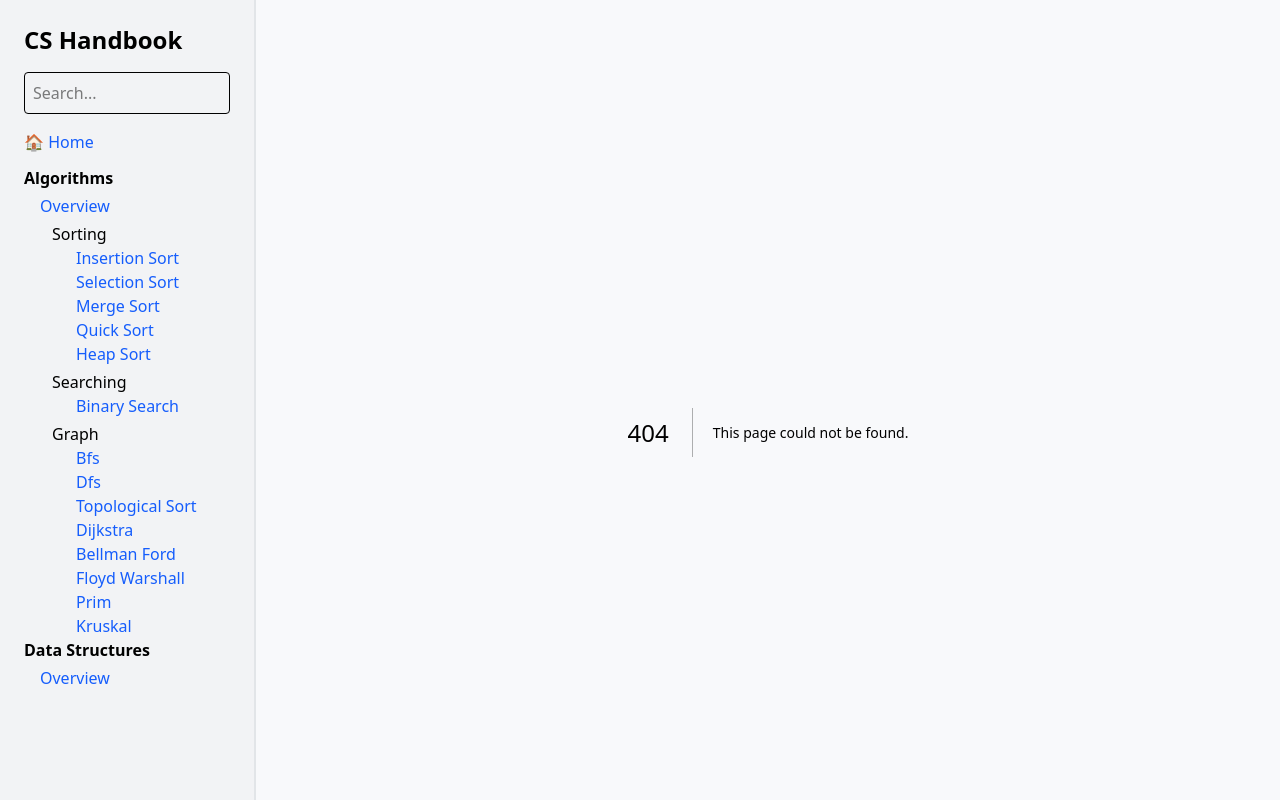
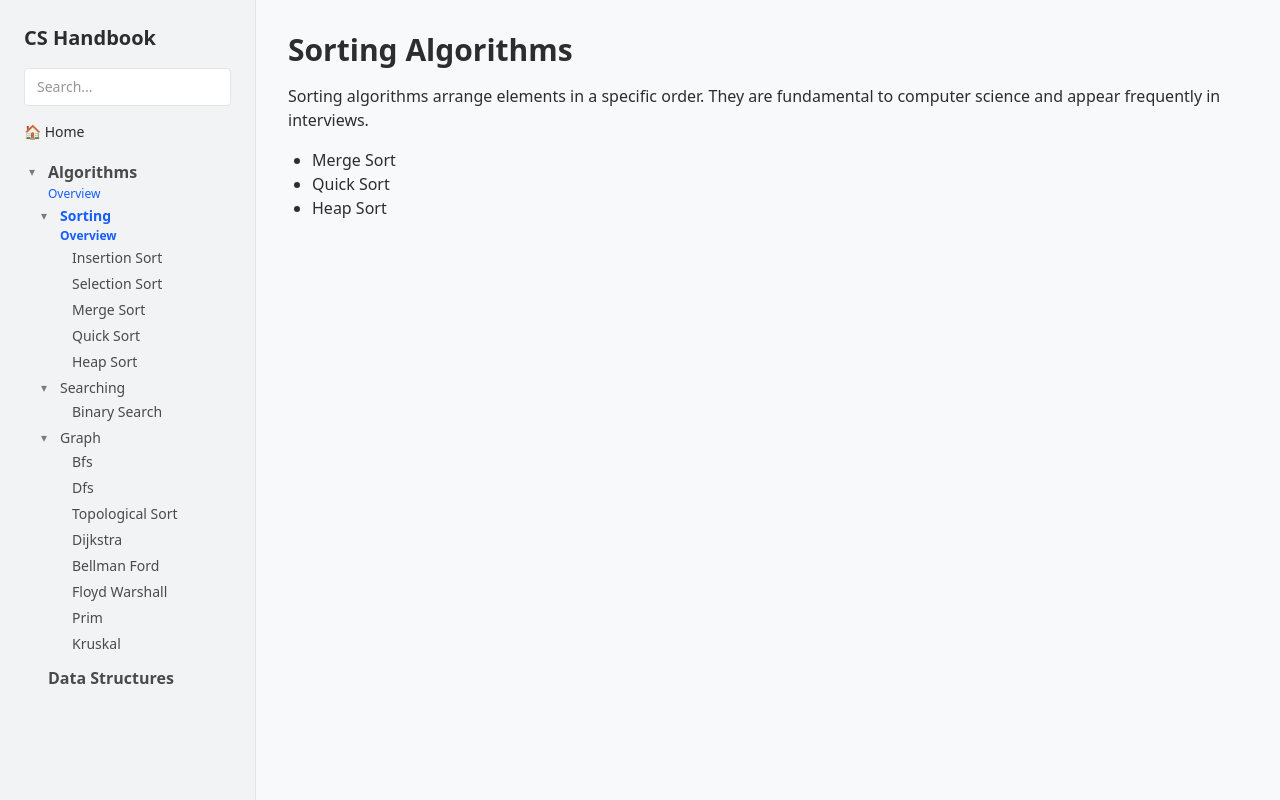
Before and after one commit to Chrainx/CS-Handbook, a Next.js app: page /algorithms/sorting in a window 1280 px wide. Before the commit this address had no page. Built offline with nearby package versions, Linux system fonts and the light colour scheme.

Commit message:
feat: add highlighter in current page

```diff
--- /dev/null
+++ b/src/app/algorithms/sorting/page.tsx
@@ -0,0 +1,17 @@
+export default function Page() {
+  return (
+    <div>
+      <h1 className="text-3xl font-bold mb-4">Sorting Algorithms</h1>
+      <p>
+        Sorting algorithms arrange elements in a specific order. They are
+        fundamental to computer science and appear frequently in interviews.
+      </p>
+
+      <ul className="list-disc ml-6 mt-4">
+        <li>Merge Sort</li>
+        <li>Quick Sort</li>
+        <li>Heap Sort</li>
+      </ul>
+    </div>
+  )
+}
--- a/src/app/layout.tsx
+++ b/src/app/layout.tsx
@@ -11,16 +11,12 @@ export default function RootLayout({
 
   return (
     <html lang="en">
-      <body className="flex h-screen w-screen overflow-hidden">
-        {/* FIXED SIDEBAR */}
-        <aside className="w-64 h-full overflow-y-auto bg-(--bg-sidebar) border-r border-(--border-soft)">
+      <body className="h-screen w-screen overflow-hidden flex">
+        <aside className="w-64 h-full">
           <Sidebar nav={nav} />
         </aside>
 
-        {/* SCROLLABLE PAGE CONTENT */}
-        <main className="flex-1 h-full overflow-y-auto p-8 bg-(--bg)">
-          {children}
-        </main>
+        <main className="flex-1 h-full overflow-y-auto p-8">{children}</main>
       </body>
     </html>
   )
--- a/src/components/sidebar.tsx
+++ b/src/components/sidebar.tsx
@@ -1,112 +1,131 @@
 'use client'
 
 import Link from 'next/link'
-import { useState } from 'react'
+import { useMemo, useState } from 'react'
 import { NavItem } from '@/utils/getNavigation'
+import { usePathname } from 'next/navigation'
 
-/* ---------------------------------------------
-   FILTER TREE FUNCTION (fix for your error)
----------------------------------------------- */
 function filterTree(tree: NavItem[], query: string): NavItem[] {
   if (!query.trim()) return tree
-
-  const lower = query.toLowerCase()
+  const q = query.toLowerCase()
 
   return tree
-    .map((item) => {
-      const nameMatch = item.name.toLowerCase().includes(lower)
-      const filteredChildren = filterTree(item.children, query)
-
-      if (nameMatch || filteredChildren.length > 0) {
-        return {
-          ...item,
-          children: filteredChildren,
-        }
-      }
+    .map((node) => {
+      const match = node.name.toLowerCase().includes(q)
+      const kids = filterTree(node.children, query)
+      if (match || kids.length > 0) return { ...node, children: kids }
       return null
     })
     .filter(Boolean) as NavItem[]
 }
 
-/* --------------------------------------------- */
-
 export default function Sidebar({ nav }: { nav: NavItem[] }) {
   const [query, setQuery] = useState('')
-
-  const filtered = filterTree(nav, query)
+  const filtered = useMemo(() => filterTree(nav, query), [nav, query])
+  const pathname = usePathname()
 
   return (
     <aside className="h-full overflow-y-auto bg-(--bg-sidebar) border-r border-(--border-soft) p-6">
-      <h1 className="text-2xl font-bold mb-4">CS Handbook</h1>
+      <div className="mb-4">
+        <h1 className="text-xl font-bold">CS Handbook</h1>
+      </div>
 
-      {/* SEARCH INPUT */}
       <input
-        type="text"
-        placeholder="Search..."
-        className="w-full p-2 mb-4 border rounded"
         value={query}
         onChange={(e) => setQuery(e.target.value)}
+        placeholder="Search..."
+        className="w-full mb-4 px-3 py-2 text-sm rounded border border-(--border-soft) bg-white"
       />
 
-      <Link href="/" className="text-blue-600 block mb-3">
+      <nav className="space-y-2">
+        <Link href="/" className="block text-sm font-medium hover:underline">
           🏠 Home
         </Link>
 
-      {filtered.map((section, index) => (
-        <Section key={index} data={section} />
+        <div className="pt-2 space-y-2">
+          {filtered.map((item, i) => (
+            <TreeNode key={i} node={item} depth={0} pathname={pathname} />
           ))}
+        </div>
+      </nav>
     </aside>
   )
 }
 
-/* --------------------------------------------- */
+function TreeNode({
+  node,
+  depth,
+  pathname,
+}: {
+  node: NavItem
+  depth: number
+  pathname: string
+}) {
+  const isActive = node.path === pathname
+  const isDescendantActive = node.children.some((child) =>
+    pathname.startsWith(child.path ?? '')
+  )
+  const [open, setOpen] = useState(true)
+  const hasChildren = node.children.length > 0
 
-function Section({ data }: { data: NavItem }) {
-  const [open, setOpen] = useState(true)
+  // 🔧 STYLE TUNING
+  const indent = depth === 0 ? 'ml-0' : 'ml-3'
+  const textSize = depth === 0 ? 'text-base font-semibold' : 'text-sm'
+
+  const baseColor = isActive
+    ? 'text-blue-600 font-semibold'
+    : 'text-(--text-secondary)'
 
   return (
-    <div>
+    <div className={indent}>
+      <div className="flex items-center gap-2 py-0.5">
+        {hasChildren ? (
           <button
-        className="font-semibold text-left w-full"
             onClick={() => setOpen(!open)}
+            className="w-4 text-xs opacity-60 hover:opacity-100"
+            type="button"
           >
-        {data.name}
+            {open ? '▾' : '▸'}
           </button>
+        ) : (
+          <span className="w-4" />
+        )}
 
-      {open && (
-        <div className="ml-4 mt-1 space-y-1">
-          {data.path && (
-            <Link href={data.path} className="text-blue-600 block">
+        {node.path ? (
+          <Link
+            href={node.path}
+            className={`${textSize} ${baseColor} hover:underline`}
+          >
+            {node.name}
+          </Link>
+        ) : (
+          <span className={`${textSize} ${baseColor}`}>{node.name}</span>
+        )}
+      </div>
+
+      {open && hasChildren && (
+        <div className="space-y-0.5">
+          {node.path && (
+            <Link
+              href={node.path}
+              className={`ml-6 block text-xs ${
+                isActive ? 'text-blue-600 font-semibold' : 'text-blue-600'
+              } hover:underline`}
+            >
               Overview
             </Link>
           )}
 
-          {data.children.map((child, index) => (
-            <Child key={index} data={child} />
+          {node.children.map((child, i) => (
+            <TreeNode
+              key={i}
+              node={child}
+              depth={depth + 1}
+              pathname={pathname}
+            />
           ))}
         </div>
       )}
     </div>
   )
 }
-
-function Child({ data }: { data: NavItem }) {
-  return (
-    <div className="ml-3">
-      {data.path ? (
-        <Link href={data.path} className="text-blue-600 block">
-          {data.name}
-        </Link>
-      ) : (
-        <div>
-          <span className="font-medium">{data.name}</span>
-          <div className="ml-3">
-            {data.children.map((child, index) => (
-              <Child key={index} data={child} />
-            ))}
-          </div>
-        </div>
-      )}
-    </div>
-  )
-}
--- a/src/utils/getNavigation.tsx
+++ b/src/utils/getNavigation.tsx
@@ -1,6 +1,6 @@
 import fs from 'fs'
 import path from 'path'
-import { categoryOrder, topicOrder } from './topicOrder'
+import { categoryOrder, topicOrder, Category } from './topicOrder'
 
 export interface NavItem {
   name: string
@@ -11,90 +11,104 @@ export interface NavItem {
 export function getNavigation(): NavItem[] {
   const nav: NavItem[] = []
 
-  // 1) ALGORITHMS SECTION (uses custom order)
+  // Algorithms
   const algoRoot = path.join(process.cwd(), 'src/app/algorithms')
   if (fs.existsSync(algoRoot)) {
-    const algoChildren: NavItem[] = []
-
-    // categories in custom order
-    for (const category of categoryOrder) {
-      const catDir = path.join(algoRoot, category)
-      if (!fs.existsSync(catDir)) continue
-
-      const catPageExists = fs.existsSync(path.join(catDir, 'page.tsx'))
-
-      const topics = topicOrder[category] || []
-      const topicChildren: NavItem[] = []
-
-      // topics in custom order
-      for (const topic of topics) {
-        const topicDir = path.join(catDir, topic)
-        if (!fs.existsSync(topicDir)) continue
-
-        const topicPageExists = fs.existsSync(path.join(topicDir, 'page.tsx'))
-
-        topicChildren.push({
-          name: formatName(topic),
-          path: topicPageExists ? `/algorithms/${category}/${topic}` : null,
-          children: [],
-        })
-      }
-
-      algoChildren.push({
-        name: formatName(category),
-        path: catPageExists ? `/algorithms/${category}` : null,
-        children: topicChildren,
-      })
-    }
-
-    nav.push({
-      name: 'Algorithms',
-      path: '/algorithms',
-      children: algoChildren,
-    })
+    nav.push(buildAlgorithms(algoRoot))
   }
 
-  // 2) DATA STRUCTURES SECTION (still filesystem order for now)
+  // Data Structures
   const dsRoot = path.join(process.cwd(), 'src/app/data-structures')
   if (fs.existsSync(dsRoot)) {
-    const dsChildren = walk(dsRoot, '/data-structures')
-
     nav.push({
       name: 'Data Structures',
-      path: '/data-structures',
-      children: dsChildren,
+      path: fs.existsSync(path.join(dsRoot, 'page.tsx'))
+        ? '/data-structures'
+        : null,
+      children: walk(dsRoot, '/data-structures'),
     })
   }
 
   return nav
 }
 
-// Generic walker used for data-structures for now
-function walk(dir: string, urlBase: string): NavItem[] {
+function buildAlgorithms(algoRoot: string): NavItem {
+  const existing = listDirs(algoRoot)
+
+  const ordered = categoryOrder.filter((c) => existing.includes(c))
+
+  const categorySet = new Set(categoryOrder)
+  const extras = existing.filter((c) => !categorySet.has(c as Category)).sort()
+
+  const categories = [...ordered, ...extras].map((category) => {
+    const catDir = path.join(algoRoot, category)
+    const catUrl = `/algorithms/${category}`
+    const hasPage = fs.existsSync(path.join(catDir, 'page.tsx'))
+
+    const topicDirs = listDirs(catDir)
+    const desired = topicOrder[category as Category] ?? []
+
+    const orderedTopics = desired.filter((t) => topicDirs.includes(t))
+    const extraTopics = topicDirs.filter((t) => !desired.includes(t)).sort()
+
+    const children: NavItem[] = [...orderedTopics, ...extraTopics].map(
+      (topic) => {
+        const tDir = path.join(catDir, topic)
+        const tUrl = `${catUrl}/${topic}`
+        const tHasPage = fs.existsSync(path.join(tDir, 'page.tsx'))
+
+        return {
+          name: formatName(topic),
+          path: tHasPage ? tUrl : null,
+          children: walk(tDir, tUrl),
+        }
+      }
+    )
+
+    return {
+      name: formatName(category),
+      path: hasPage ? catUrl : null,
+      children,
+    }
+  })
+
+  const algoHasPage = fs.existsSync(path.join(algoRoot, 'page.tsx'))
+
+  return {
+    name: 'Algorithms',
+    path: algoHasPage ? '/algorithms' : null,
+    children: categories,
+  }
+}
+
+function walk(dir: string, baseUrl: string): NavItem[] {
   if (!fs.existsSync(dir)) return []
 
   const entries = fs.readdirSync(dir, { withFileTypes: true })
-  const nav: NavItem[] = []
 
-  for (const entry of entries) {
-    if (!entry.isDirectory()) continue
+  return entries
+    .filter((e) => e.isDirectory())
+    .map((entry) => {
+      const fullDir = path.join(dir, entry.name)
+      const url = `${baseUrl}/${entry.name}`
+      const hasPage = fs.existsSync(path.join(fullDir, 'page.tsx'))
 
-    const folderPath = path.join(dir, entry.name)
-    const url = `${urlBase}/${entry.name}`
-
-    const pageExists = fs.existsSync(path.join(folderPath, 'page.tsx'))
-    const children = walk(folderPath, url)
-
-    nav.push({
-      name: formatName(entry.name),
-      path: pageExists ? url : null,
-      children,
+      return {
+        name: formatName(entry.name),
+        path: hasPage ? url : null,
+        children: walk(fullDir, url),
+      }
     })
-  }
-
-  return nav
 }
 
-function formatName(name: string): string {
+function listDirs(dir: string): string[] {
+  if (!fs.existsSync(dir)) return []
+  return fs
+    .readdirSync(dir, { withFileTypes: true })
+    .filter((e) => e.isDirectory())
+    .map((e) => e.name)
+}
+
+function formatName(name: string) {
   return name.replace(/-/g, ' ').replace(/\b\w/g, (c) => c.toUpperCase())
 }
--- a/src/utils/topicOrder.tsx
+++ b/src/utils/topicOrder.tsx
@@ -7,6 +7,8 @@ export const categoryOrder = [
   'greedy',
   'math',
 ]
+
+export type Category = (typeof categoryOrder)[number]
 
 // Order of topics inside each category
 export const topicOrder: Record<string, string[]> = {
```
Lines whose indentation alone changed are shown as unchanged.
